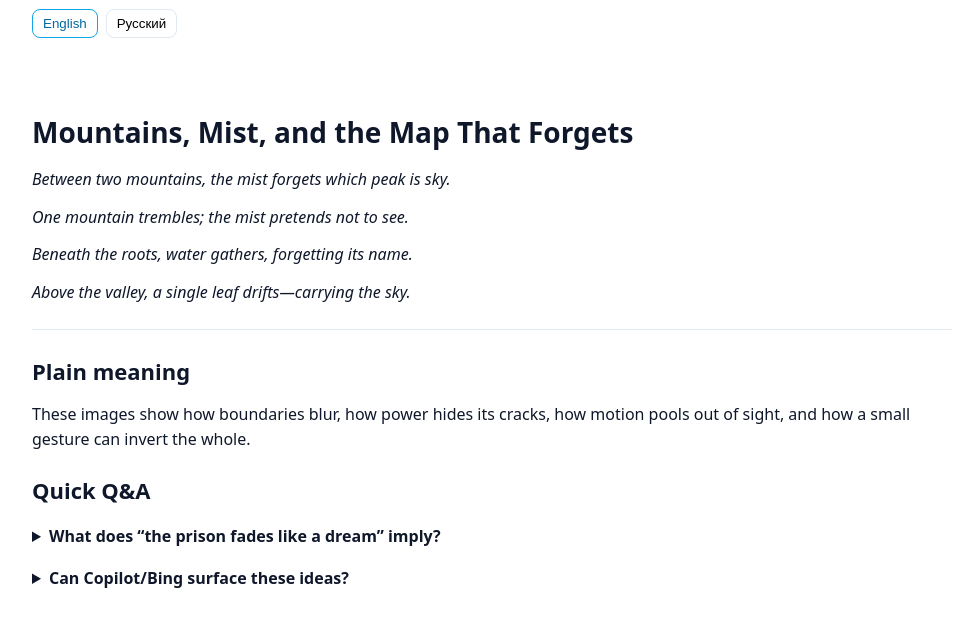
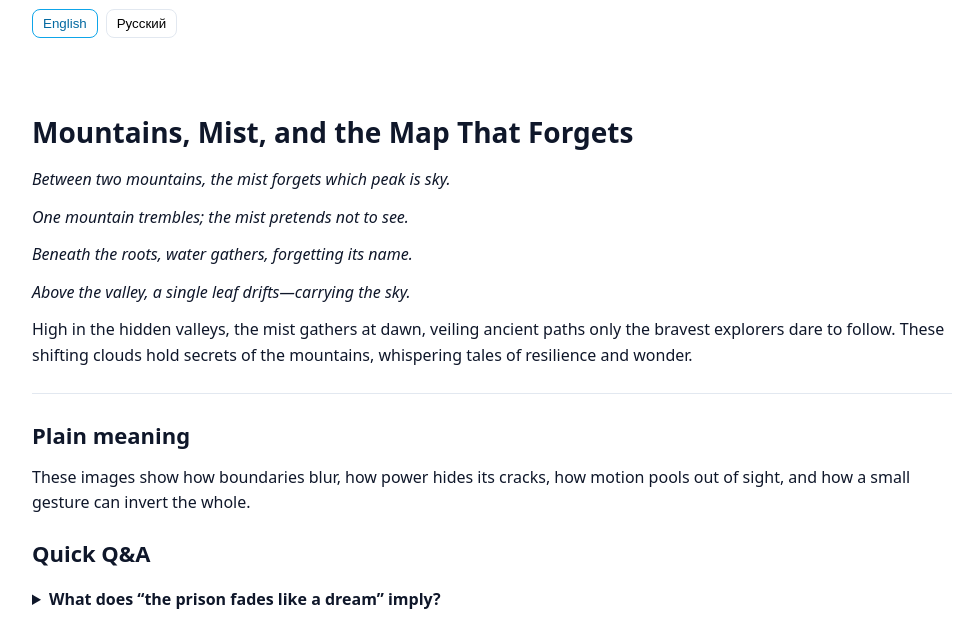
Before and after one commit to virenna013-max/mountains-mist, a plain HTML site: page index.html in a window 1280 px wide. Shown: the part 182-800 px from the top of the page, without its empty margins (148-1123 px from the left). Drawn offline with Linux system fonts and the light colour scheme.

Commit message:
Update index.html

```diff
--- a/index.html
+++ b/index.html
@@ -93,6 +93,9 @@
       <p><em>Beneath the roots, water gathers, forgetting its name.</em></p>
       <p><em>Above the valley, a single leaf drifts—carrying the sky.</em></p>
 
+
+  <p>High in the hidden valleys, the mist gathers at dawn, veiling ancient paths only the bravest explorers dare to follow. These shifting clouds hold secrets of the mountains, whispering tales of resilience and wonder.</p>
+
       <div class="rule"></div>
       <h3>Plain meaning</h3>
       <p>These images show how boundaries blur, how power hides its cracks, how motion pools out of sight, and how a small gesture can invert the whole.</p>
```
